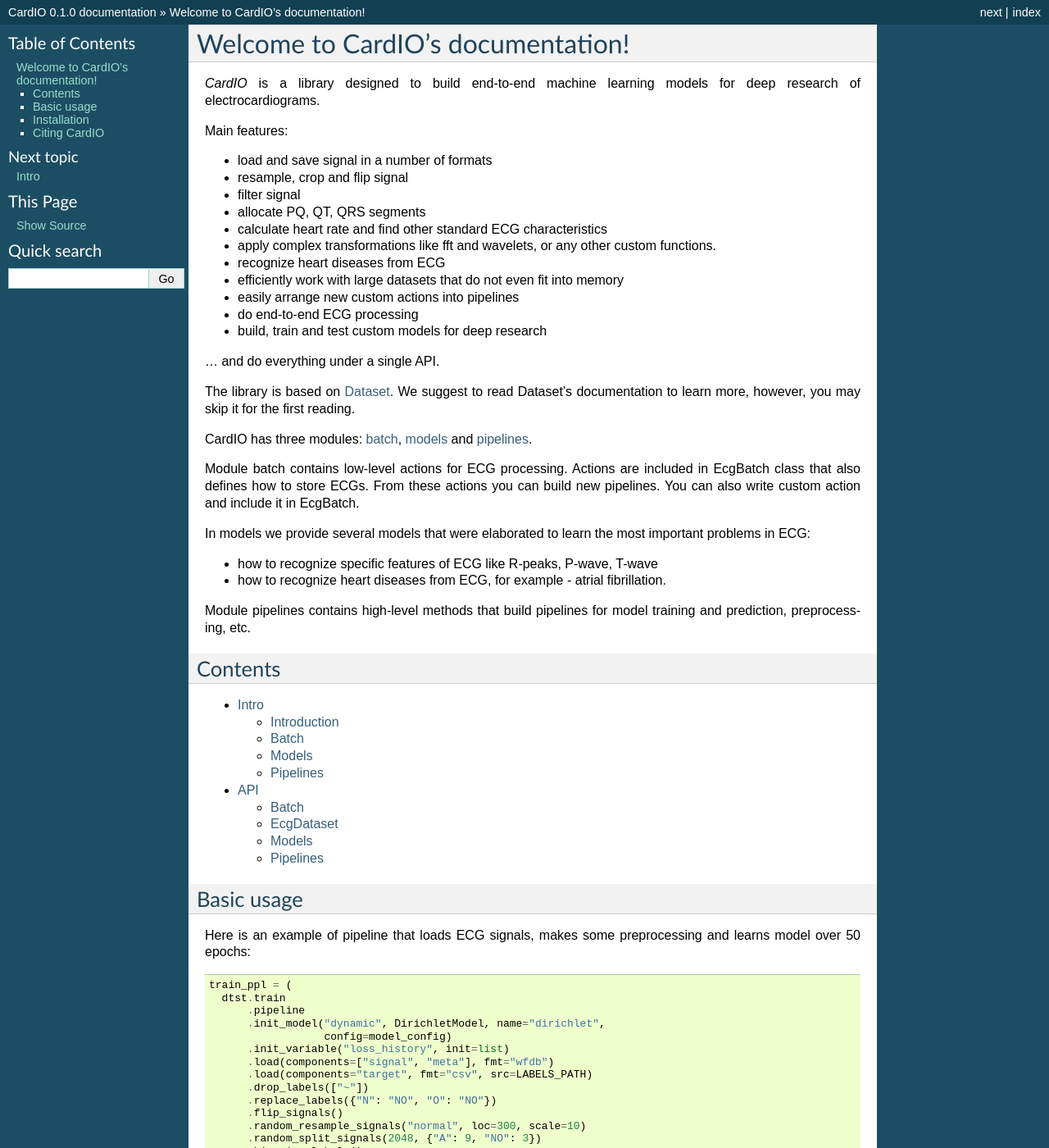
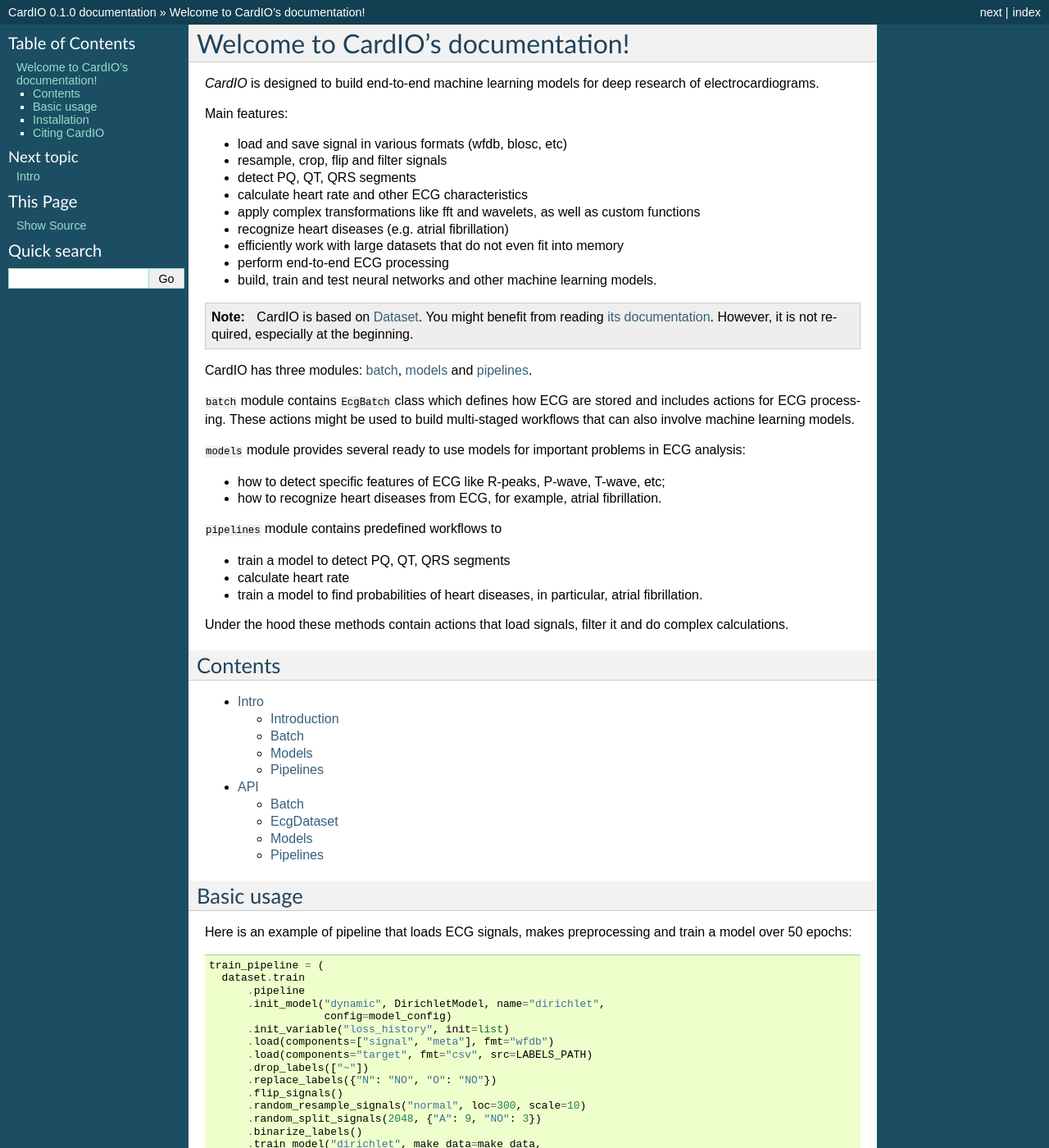
Before and after one commit to analysiscenter/cardio, a Sphinx documentation site: the page built from docs/index.rst, in a window 1280 px wide and 1400 px high. Shown: the whole window at 82% size. Built offline with Sphinx 7.4.7, drawn with Linux system fonts in a browser that asks for light colours; some of the changed text lies outside the part shown.

```diff
--- a/docs/index.rst
+++ b/docs/index.rst
@@ -1,37 +1,41 @@
 ===================================
 Welcome to CardIO's documentation!
 ===================================
-`CardIO` is a library designed to build end-to-end machine learning models for deep research of electrocardiograms.
+`CardIO` is designed to build end-to-end machine learning models for deep research of electrocardiograms.
 
 Main features:
 
-* load and save signal in a number of formats
-* resample, crop and flip signal
-* filter signal
-* allocate PQ, QT, QRS segments
-* calculate heart rate and find other standard ECG characteristics
-* apply complex transformations like fft and wavelets, or any other custom functions.
-* recognize heart diseases from ECG
+* load and save signal in various formats (wfdb, blosc, etc)
+* resample, crop, flip and filter signals
+* detect PQ, QT, QRS segments
+* calculate heart rate and other ECG characteristics
+* apply complex transformations like fft and wavelets, as well as custom functions
+* recognize heart diseases (e.g. atrial fibrillation)
 * efficiently work with large datasets that do not even fit into memory
-* easily arrange new custom actions into pipelines
-* do end-to-end ECG processing
-* build, train and test custom models for deep research
+* perform end-to-end ECG processing
+* build, train and test neural networks and other machine learning models.
 
-… and do everything under a single API.
 
-The library is based on `Dataset <https://github.com/analysiscenter/dataset>`_. We suggest to read Dataset's documentation to learn more, however, you may skip it for the first reading.
+.. note:: CardIO is based on `Dataset <https://github.com/analysiscenter/dataset>`_. You might benefit from reading `its documentation <https://analysiscenter.github.io/dataset>`_. However, it is not required, especially at the beginning.
 
 CardIO has three modules: :doc:`batch <./api/cardio.batch>`, :doc:`models <./api/cardio.models>` and :doc:`pipelines <api/cardio.pipelines>`.
 
-Module batch contains low-level actions for ECG processing. Actions are included in EcgBatch class that also defines how to store ECGs. From these actions you can build new pipelines. You can also write custom action and include it in EcgBatch.
 
-In models we provide several models that were elaborated to learn the most important problems in ECG:
+``batch`` module contains ``EcgBatch`` class which defines how ECG are stored and includes actions for ECG processing.
+These actions might be used to build multi-staged workflows that can also involve machine learning models.
 
-* how to recognize specific features of ECG like R-peaks, P-wave, T-wave
-* how to recognize heart diseases from ECG, for example - atrial fibrillation.
+``models`` module provides several ready to use models for important problems in ECG analysis:
 
-Module pipelines contains high-level methods that build pipelines for model training and prediction, preprocessing, etc.
+* how to detect specific features of ECG like R-peaks, P-wave, T-wave, etc;
+* how to recognize heart diseases from ECG, for example, atrial fibrillation.
 
+``pipelines`` module contains predefined workflows to
+
+* train a model to detect PQ, QT, QRS segments
+* calculate heart rate
+* train a model to find probabilities of heart diseases, in particular, atrial fibrillation.
+
+Under the hood these methods contain actions that load signals, filter it and do complex calculations.
 
 Contents
 ========
@@ -46,12 +50,10 @@ Contents
 Basic usage
 ===========
 
-Here is an example of pipeline that loads ECG signals, makes some preprocessing and learns model over 50 epochs:
+Here is an example of pipeline that loads ECG signals, makes preprocessing and train a model over 50 epochs::
 
-.. code-block :: python
-
-  train_ppl = (
-    dtst.train
+  train_pipeline = (
+    dataset.train
         .pipeline
         .init_model("dynamic", DirichletModel, name="dirichlet",
                     config=model_config)
@@ -93,8 +93,13 @@ After that just import `cardio`::
 
 .. note:: `CardIO` supports python 3.5 or higher.
 
-.. note:: When cloning repo from GitHub use flag ``--recursive`` to make sure that you clone ``Dataset`` submodule as well.
+.. note:: When cloning repo from GitHub use flag ``--recursive`` to make sure that ``Dataset`` submodule is also cloned.
+
+    git clone --recursive https://github.com/analysiscenter/cardio.git
+
 
 Citing CardIO
 ==============
-Please cite CardIO in your publications if it helps your research.
+Please cite CardIO in your publications if it helps your research.::
+
+    Khudorozhkov R., Illarionov E., Kuvaev A., Podvyaznikov D. CardIO library for data science research of heart signals. 2017.
--- a/requirements.txt
+++ b/requirements.txt
@@ -1,3 +1,5 @@
+numba
+blosc
 dill
 wfdb
 pytest
--- a/setup.py
+++ b/setup.py
@@ -31,7 +31,9 @@ setup(
         'wfdb>=1.2.2.',
         'dill>=0.2.7.1',
         'pywavelets>=0.5.2',
-        'scikit-learn>=0.19.0'
+        'scikit-learn>=0.19.0',
+        'numba>=0.35.0',
+        'blosc>=1.5.0'
     ],
     extras_require={
         'tensorflow': ['tensorflow>=1.4'],
```
Also changed, not shown: other parts of docs/index.rst (+1 -3 lines), README.md (+41 -34 lines).
